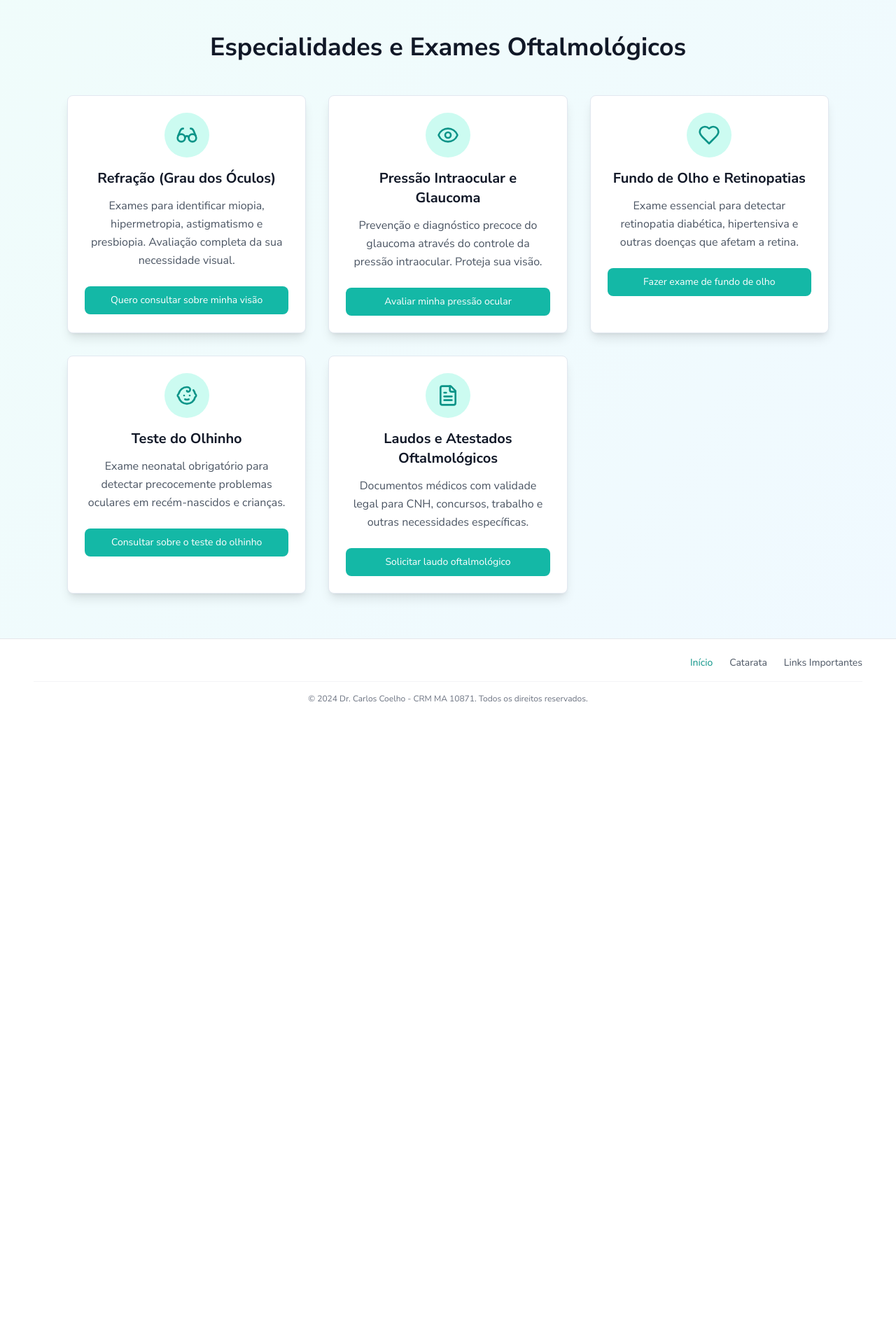
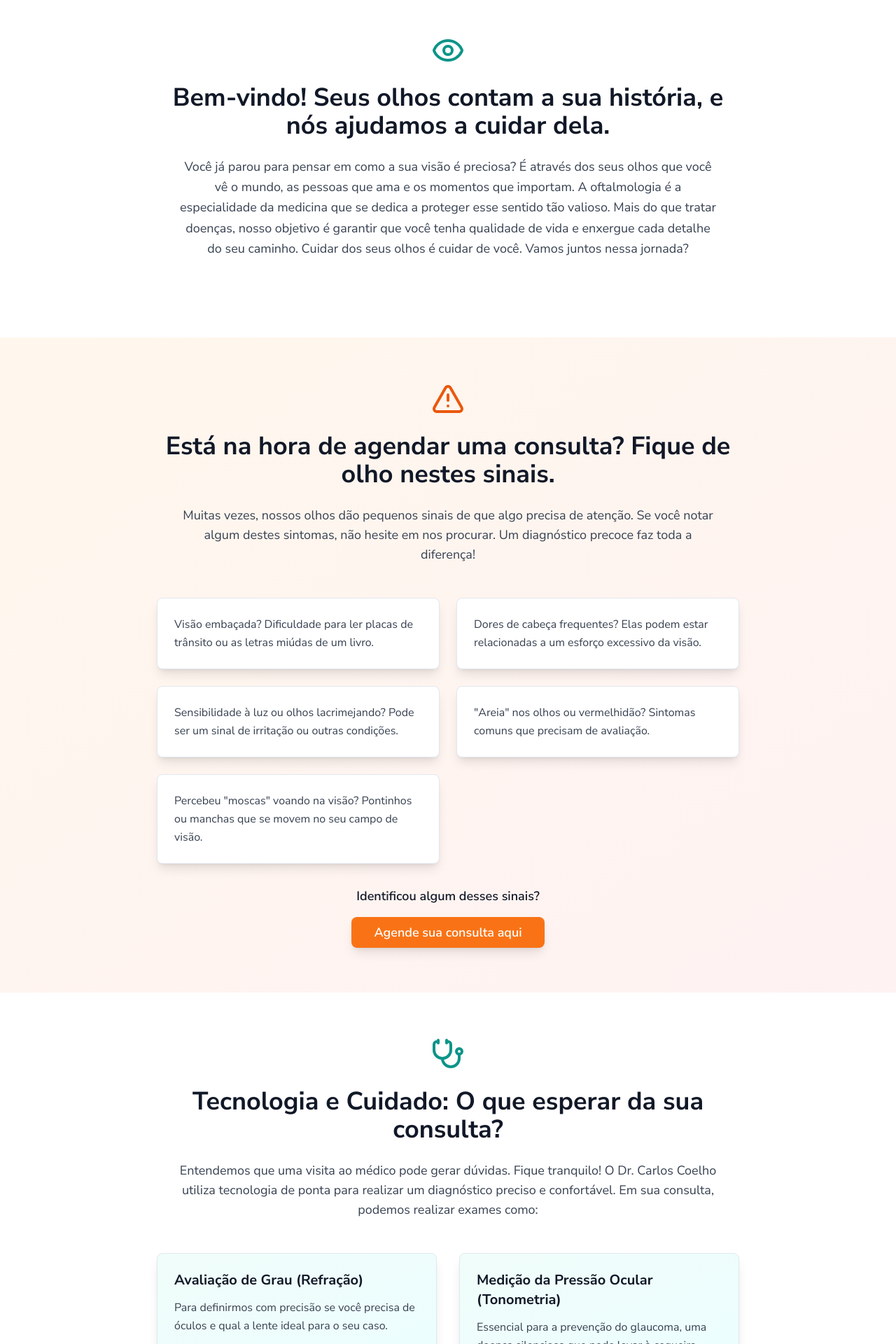
Before and after one commit to sandroinforsist/cataract-clarity-page, a React (Vite) app: page / in a window 1280 px wide. Shown: the part 600-2520 px from the top of the page at 70% size. Before the commit the page ends 1630 px from the top, so only its background shows below. Built offline with nearby package versions, Linux system fonts and the light colour scheme.

Commit message:
Refactor: Improve homepage content and structure
Restructured the homepage content based on the provided specifications, including new sections, text, and calls to action. Incorporated mentions of Dr. Carlos Coelho and optimized text for clarity and readability.

```diff
--- a/src/pages/HomePage.tsx
+++ b/src/pages/HomePage.tsx
@@ -2,7 +2,7 @@
 import React from 'react';
 import { Button } from '@/components/ui/button';
 import { Card } from '@/components/ui/card';
-import { Eye, Glasses, Heart, Baby, FileText } from 'lucide-react';
+import { Eye, AlertTriangle, Stethoscope, Zap, Heart } from 'lucide-react';
 import Footer from '@/components/Footer';
 import { useBookingStore } from '@/store/bookingStore';
 
@@ -14,42 +14,54 @@ const HomePage = () => {
     openModal();
   };
 
-  const services = [
+  const symptoms = [
+    "Visão embaçada? Dificuldade para ler placas de trânsito ou as letras miúdas de um livro.",
+    "Dores de cabeça frequentes? Elas podem estar relacionadas a um esforço excessivo da visão.",
+    "Sensibilidade à luz ou olhos lacrimejando? Pode ser um sinal de irritação ou outras condições.",
+    "\"Areia\" nos olhos ou vermelhidão? Sintomas comuns que precisam de avaliação.",
+    "Percebeu \"moscas\" voando na visão? Pontinhos ou manchas que se movem no seu campo de visão."
+  ];
+
+  const exams = [
     {
-      icon: Glasses,
-      title: "Refração (Grau dos Óculos)",
-      description: "Exames para identificar miopia, hipermetropia, astigmatismo e presbiopia. Avaliação completa da sua necessidade visual.",
-      buttonText: "Quero consultar sobre minha visão",
-      reason: "Consulta para avaliação de grau dos óculos"
+      title: "Avaliação de Grau (Refração)",
+      description: "Para definirmos com precisão se você precisa de óculos e qual a lente ideal para o seu caso."
     },
     {
-      icon: Eye,
-      title: "Pressão Intraocular e Glaucoma",
-      description: "Prevenção e diagnóstico precoce do glaucoma através do controle da pressão intraocular. Proteja sua visão.",
-      buttonText: "Avaliar minha pressão ocular",
-      reason: "Consulta para avaliação de pressão ocular"
+      title: "Medição da Pressão Ocular (Tonometria)",
+      description: "Essencial para a prevenção do glaucoma, uma doença silenciosa que pode levar à cegueira."
     },
     {
-      icon: Heart,
-      title: "Fundo de Olho e Retinopatias",
-      description: "Exame essencial para detectar retinopatia diabética, hipertensiva e outras doenças que afetam a retina.",
-      buttonText: "Fazer exame de fundo de olho",
-      reason: "Consulta para exame de fundo de olho"
+      title: "Mapeamento de Retina",
+      description: "Um exame detalhado do \"fundo do olho\", que nos permite avaliar a saúde das veias, artérias e do seu nervo óptico."
     },
     {
-      icon: Baby,
-      title: "Teste do Olhinho",
-      description: "Exame neonatal obrigatório para detectar precocemente problemas oculares em recém-nascidos e crianças.",
-      buttonText: "Consultar sobre o teste do olhinho",
-      reason: "Consulta sobre teste do olhinho"
+      title: "Avaliação para Cirurgias",
+      description: "Se você pensa em se livrar dos óculos com a cirurgia refrativa ou precisa de uma cirurgia de catarata, fazemos todos os exames para garantir um procedimento seguro e eficaz."
+    }
+  ];
+
+  const treatments = [
+    {
+      title: "Cirurgia de Catarata",
+      description: "Substituímos a lente natural opaca do olho por uma nova, moderna e transparente, devolvendo a clareza e as cores à sua visão."
     },
     {
-      icon: FileText,
-      title: "Laudos e Atestados Oftalmológicos",
-      description: "Documentos médicos com validade legal para CNH, concursos, trabalho e outras necessidades específicas.",
-      buttonText: "Solicitar laudo oftalmológico",
-      reason: "Consulta para laudo oftalmológico"
+      title: "Cirurgia Refrativa a Laser",
+      description: "Quer mais liberdade sem óculos? Este procedimento rápido e seguro pode corrigir miopia, astigmatismo e hipermetropia."
+    },
+    {
+      title: "Tratamentos para Glaucoma e Doenças da Retina",
+      description: "Oferecemos desde o tratamento com colírios até procedimentos a laser para controlar doenças e preservar sua visão a longo prazo."
     }
+  ];
+
+  const tips = [
+    "Proteja-se do sol: Use óculos de sol com proteção UV. Eles são um acessório de saúde!",
+    "Faça pausas das telas: A cada hora no computador ou celular, desvie o olhar por 20 segundos para um objeto distante. Seus olhos agradecem.",
+    "Alimente sua visão: Alimentos ricos em vitaminas A, C e E, como vegetais de folhas escuras e cenoura, são ótimos para a saúde ocular.",
+    "Evite coçar os olhos: Este hábito pode causar irritações e até deformar a córnea.",
+    "Visite seu oftalmologista: A prevenção é sempre o melhor caminho. Uma consulta anual garante que sua visão esteja sempre em boas mãos."
   ];
 
   return (
@@ -82,31 +94,138 @@ const HomePage = () => {
         </div>
       </section>
 
-      {/* Services Section */}
-      <section className="py-16 px-4">
-        <div className="container mx-auto max-w-6xl">
-          <h2 className="text-3xl md:text-4xl font-bold text-center text-gray-900 mb-12">
-            Especialidades e Exames Oftalmológicos
+      {/* Seção 1: Bem-vindo */}
+      <section className="py-16 px-4 bg-white">
+        <div className="container mx-auto max-w-4xl">
+          <div className="text-center mb-12">
+            <Eye className="mx-auto mb-6 text-teal-600" size={48} />
+            <h2 className="text-3xl md:text-4xl font-bold text-gray-900 mb-6">
+              Bem-vindo! Seus olhos contam a sua história, e nós ajudamos a cuidar dela.
             </h2>
+            <p className="text-lg text-gray-700 leading-relaxed max-w-3xl mx-auto">
+              Você já parou para pensar em como a sua visão é preciosa? É através dos seus olhos que você vê o mundo, as pessoas que ama e os momentos que importam. A oftalmologia é a especialidade da medicina que se dedica a proteger esse sentido tão valioso. Mais do que tratar doenças, nosso objetivo é garantir que você tenha qualidade de vida e enxergue cada detalhe do seu caminho. Cuidar dos seus olhos é cuidar de você. Vamos juntos nessa jornada?
+            </p>
+          </div>
+        </div>
+      </section>
 
-          <div className="grid md:grid-cols-2 lg:grid-cols-3 gap-8">
-            {services.map((service, index) => (
-              <Card key={index} className="p-6 bg-white shadow-lg hover:shadow-xl transition-all duration-300 hover:-translate-y-2">
+      {/* Seção 2: Sinais de Alerta */}
+      <section className="py-16 px-4 bg-gradient-to-br from-orange-50 to-red-50">
+        <div className="container mx-auto max-w-4xl">
+          <div className="text-center mb-12">
+            <AlertTriangle className="mx-auto mb-6 text-orange-600" size={48} />
+            <h2 className="text-3xl md:text-4xl font-bold text-gray-900 mb-6">
+              Está na hora de agendar uma consulta? Fique de olho nestes sinais.
+            </h2>
+            <p className="text-lg text-gray-700 mb-8 max-w-3xl mx-auto">
+              Muitas vezes, nossos olhos dão pequenos sinais de que algo precisa de atenção. Se você notar algum destes sintomas, não hesite em nos procurar. Um diagnóstico precoce faz toda a diferença!
+            </p>
+          </div>
+
+          <div className="grid md:grid-cols-2 gap-6 mb-8">
+            {symptoms.map((symptom, index) => (
+              <Card key={index} className="p-6 bg-white shadow-lg hover:shadow-xl transition-all duration-300">
+                <p className="text-gray-700 leading-relaxed">{symptom}</p>
+              </Card>
+            ))}
+          </div>
+
           <div className="text-center">
-                  <div className="bg-teal-100 p-4 rounded-full w-16 h-16 mx-auto mb-4 flex items-center justify-center">
-                    <service.icon className="text-teal-600" size={32} />
-                  </div>
-                  <h3 className="text-xl font-bold text-gray-900 mb-3">{service.title}</h3>
-                  <p className="text-gray-600 mb-6 leading-relaxed">{service.description}</p>
+            <p className="text-lg font-semibold text-gray-900 mb-4">Identificou algum desses sinais?</p>
             <Button
-                    onClick={() => handleBooking(service.reason)}
-                    className="w-full bg-teal-500 hover:bg-teal-600 text-white font-medium py-2 rounded-lg transition-colors duration-300"
+              onClick={() => handleBooking("Consulta para avaliação de sintomas")}
+              size="lg"
+              className="bg-orange-500 hover:bg-orange-600 text-white px-8 py-4 text-lg font-semibold rounded-lg shadow-lg"
             >
-                    {service.buttonText}
+              Agende sua consulta aqui
             </Button>
           </div>
+        </div>
+      </section>
+
+      {/* Seção 3: Tecnologia e Cuidado */}
+      <section className="py-16 px-4 bg-white">
+        <div className="container mx-auto max-w-4xl">
+          <div className="text-center mb-12">
+            <Stethoscope className="mx-auto mb-6 text-teal-600" size={48} />
+            <h2 className="text-3xl md:text-4xl font-bold text-gray-900 mb-6">
+              Tecnologia e Cuidado: O que esperar da sua consulta?
+            </h2>
+            <p className="text-lg text-gray-700 mb-8 max-w-3xl mx-auto">
+              Entendemos que uma visita ao médico pode gerar dúvidas. Fique tranquilo! O Dr. Carlos Coelho utiliza tecnologia de ponta para realizar um diagnóstico preciso e confortável. Em sua consulta, podemos realizar exames como:
+            </p>
+          </div>
+
+          <div className="grid md:grid-cols-2 gap-8">
+            {exams.map((exam, index) => (
+              <Card key={index} className="p-6 bg-gradient-to-br from-teal-50 to-cyan-50 shadow-lg hover:shadow-xl transition-all duration-300">
+                <h3 className="text-xl font-bold text-gray-900 mb-3">{exam.title}</h3>
+                <p className="text-gray-700 leading-relaxed">{exam.description}</p>
               </Card>
             ))}
+          </div>
+        </div>
+      </section>
+
+      {/* Seção 4: Soluções Modernas */}
+      <section className="py-16 px-4 bg-gradient-to-br from-blue-50 to-purple-50">
+        <div className="container mx-auto max-w-4xl">
+          <div className="text-center mb-12">
+            <Zap className="mx-auto mb-6 text-blue-600" size={48} />
+            <h2 className="text-3xl md:text-4xl font-bold text-gray-900 mb-6">
+              Soluções Modernas para Você Voltar a Enxergar o Mundo com Nitidez
+            </h2>
+            <p className="text-lg text-gray-700 mb-8 max-w-3xl mx-auto">
+              A oftalmologia evoluiu muito, e hoje o Dr. Carlos Coelho oferece tratamentos modernos e minimamente invasivos para as mais diversas condições. Nosso foco é encontrar a melhor solução para você e seu estilo de vida.
+            </p>
+          </div>
+
+          <div className="grid md:grid-cols-3 gap-8">
+            {treatments.map((treatment, index) => (
+              <Card key={index} className="p-6 bg-white shadow-lg hover:shadow-xl transition-all duration-300 hover:-translate-y-2">
+                <h3 className="text-xl font-bold text-gray-900 mb-3">{treatment.title}</h3>
+                <p className="text-gray-700 leading-relaxed mb-4">{treatment.description}</p>
+                <Button
+                  onClick={() => handleBooking(`Consulta sobre ${treatment.title.toLowerCase()}`)}
+                  className="w-full bg-blue-500 hover:bg-blue-600 text-white font-medium py-2 rounded-lg transition-colors duration-300"
+                >
+                  Saiba mais
+                </Button>
+              </Card>
+            ))}
+          </div>
+        </div>
+      </section>
+
+      {/* Seção 5: Dicas de Ouro */}
+      <section className="py-16 px-4 bg-gradient-to-br from-green-50 to-emerald-50">
+        <div className="container mx-auto max-w-4xl">
+          <div className="text-center mb-12">
+            <Heart className="mx-auto mb-6 text-green-600" size={48} />
+            <h2 className="text-3xl md:text-4xl font-bold text-gray-900 mb-6">
+              Dicas de Ouro para a Saúde da sua Visão
+            </h2>
+            <p className="text-lg text-gray-700 mb-8 max-w-3xl mx-auto">
+              Cuidar dos olhos no dia a dia é mais simples do que parece e faz um bem enorme! Adote estes hábitos e preserve sua visão:
+            </p>
+          </div>
+
+          <div className="grid md:grid-cols-2 lg:grid-cols-3 gap-6 mb-12">
+            {tips.map((tip, index) => (
+              <Card key={index} className="p-6 bg-white shadow-lg hover:shadow-xl transition-all duration-300">
+                <p className="text-gray-700 leading-relaxed">{tip}</p>
+              </Card>
+            ))}
+          </div>
+
+          <div className="text-center">
+            <Button
+              onClick={() => handleBooking("Consulta preventiva")}
+              size="lg"
+              className="bg-green-500 hover:bg-green-600 text-white px-8 py-4 text-lg font-semibold rounded-lg shadow-lg"
+            >
+              Agendar consulta preventiva
+            </Button>
           </div>
         </div>
       </section>
```
Lines whose indentation alone changed are shown as unchanged.
